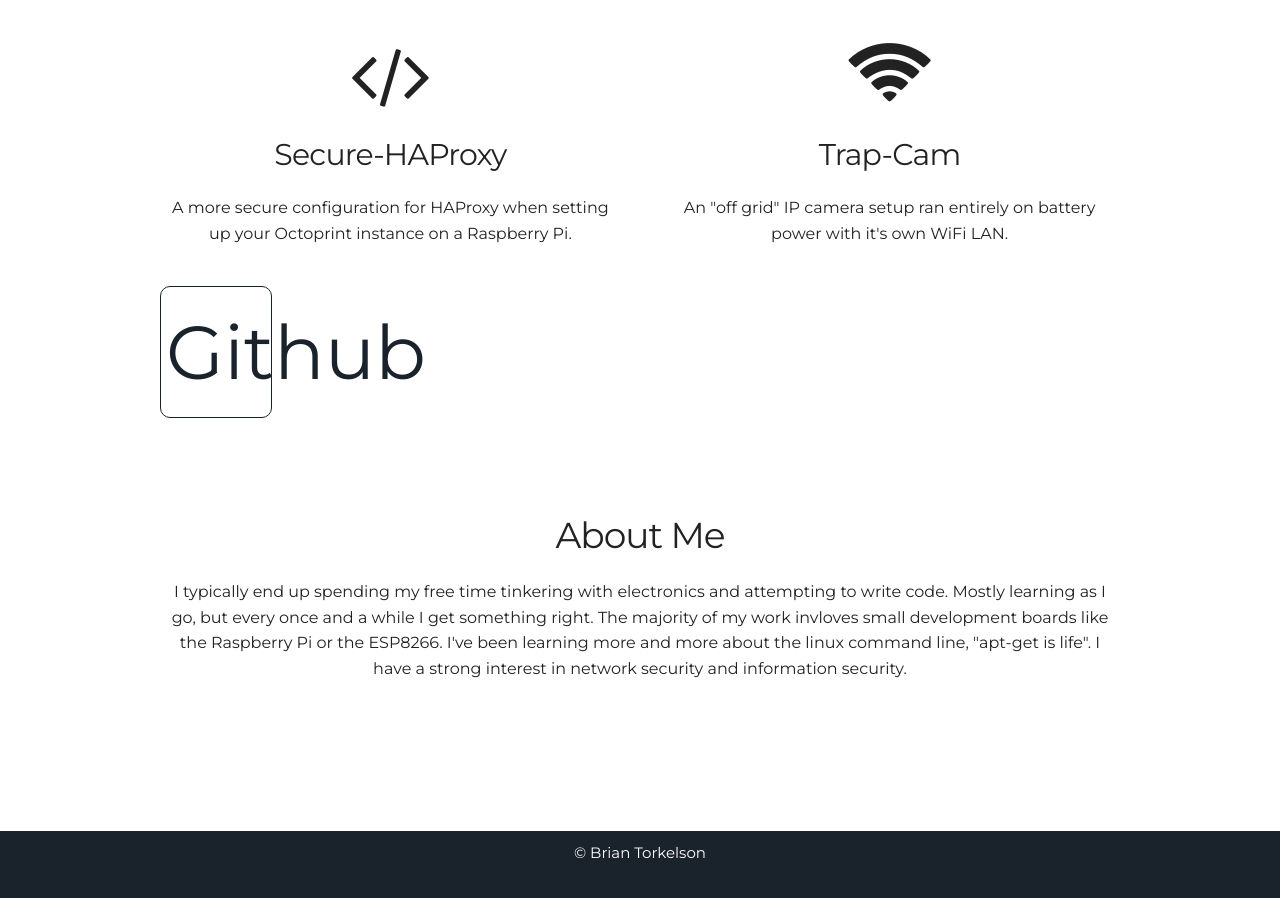
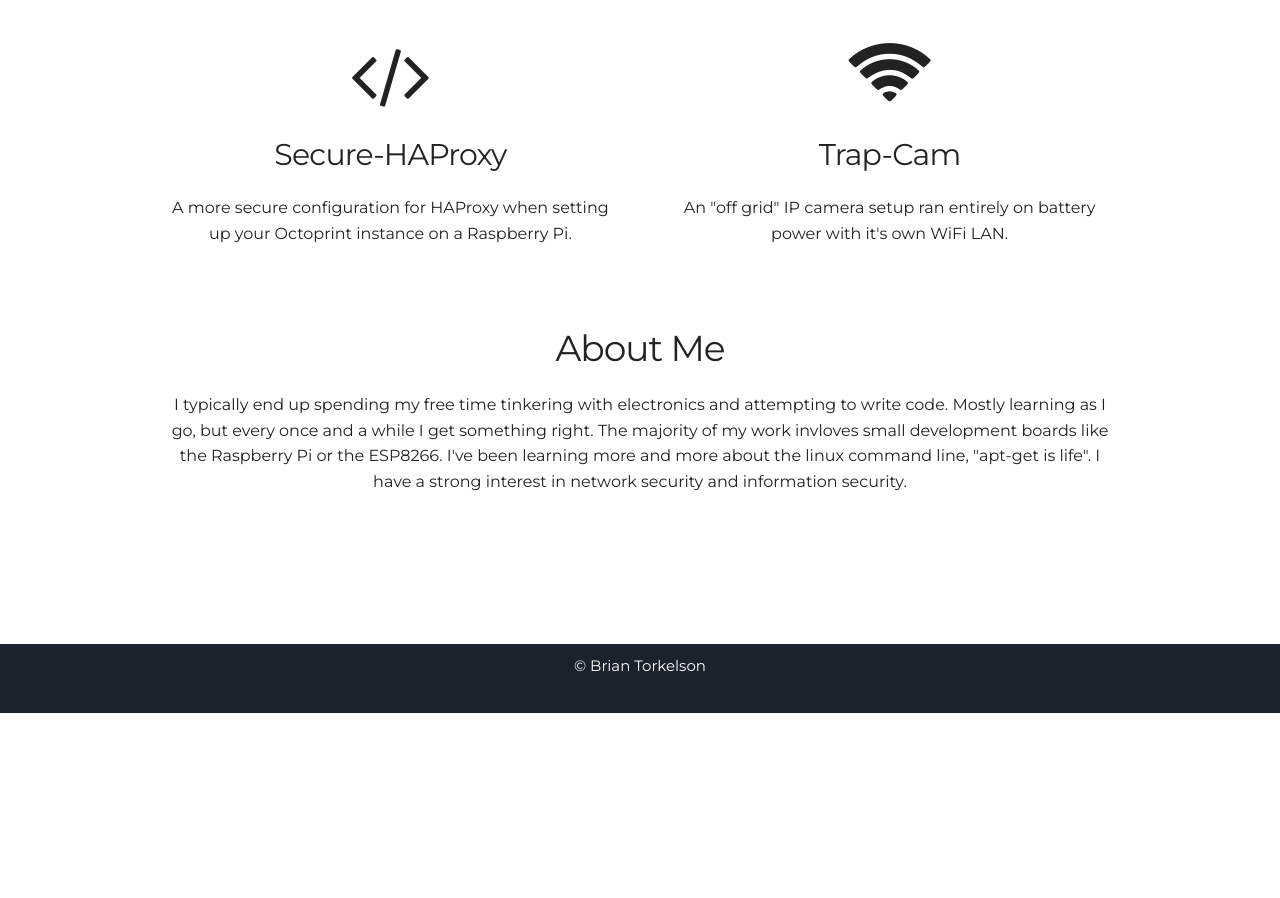
Before and after one commit to BrianTechTalk/BrianTechTalk.github.io, a Jekyll site: the page built from index.html, in a window 1280 px wide and 900 px high, scrolled down 1037 px. Built offline with Jekyll 4.4.1, drawn with Linux system fonts in a browser that asks for light colours; after the commit the page ends 1750 px from its top, so only the background shows below that.

Commit message:
screw it all

```diff
--- a/_includes/projects.html
+++ b/_includes/projects.html
@@ -7,9 +7,6 @@
 	  <i class="fa fa-code" aria-hidden="true"></i>
       <h4>Secure-HAProxy</h4></a>
       <p>A more secure configuration for HAProxy when setting up your Octoprint instance on a Raspberry Pi.</p>
-		<div class="user-projects">
-		  <a class="project-link" href="https://github.com/mastertork/Secure-HAProxy">Github</a>
-		</div>
     </div>
     <div class="six columns">
       <i class="fa fa-wifi" aria-hidden="true"></i>
```
